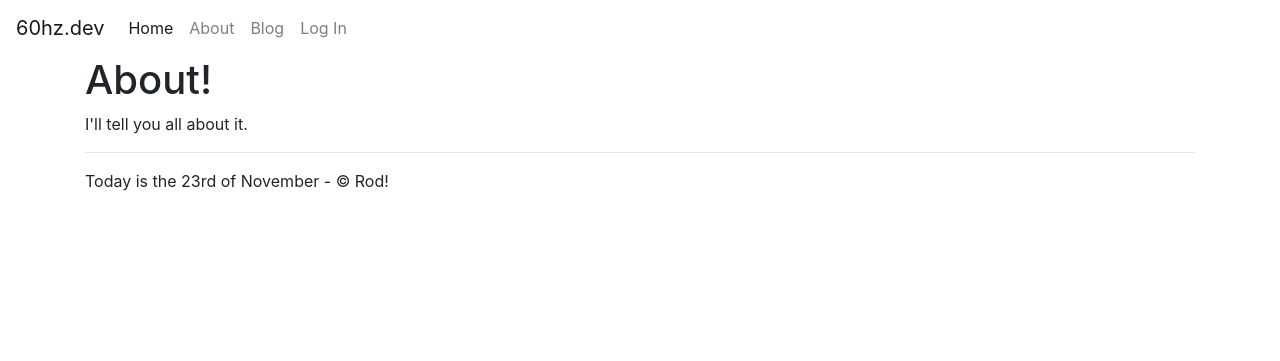
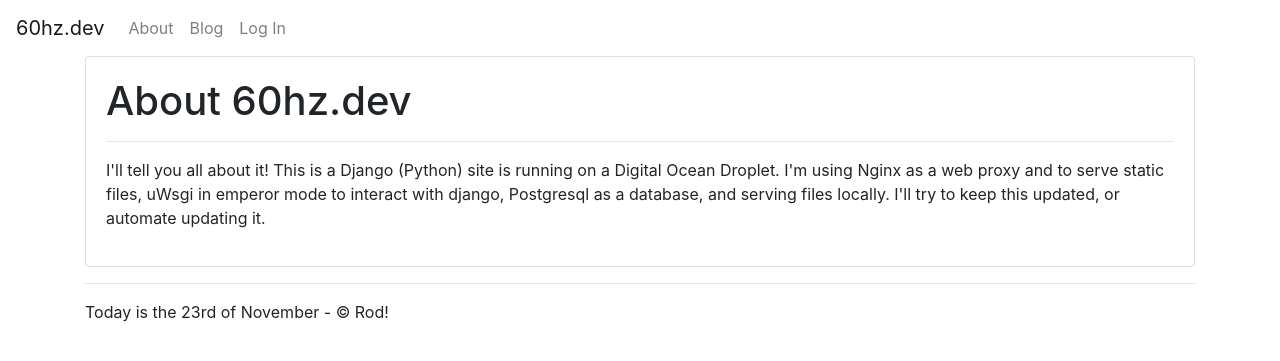
Before and after one commit to sixtycycles/FabricRoom, a Django app: page /about/ in a window 1280 px wide. Shown: the top 361 px of the page. Run offline with Django 3.2, Linux system fonts and the light colour scheme; some libraries are stand-ins or nearby versions.

Commit message:
about page.

```diff
--- a/main/templates/main/about.html
+++ b/main/templates/main/about.html
@@ -1,7 +1,24 @@
 {% extends 'base.html' %}
 
 {% block content %}
-<h1>About!</h1>
-<!-- contents go here! -->
-<p> I'll tell you all about it. </p>
+<div class="row">
+
+    <div class="col-lg">
+        <div class="card">
+
+            <div class="card-body">
+                <div class="card-title">
+                    <h1>About 60hz.dev</h1>
+                    <hr>
+                </div>
+                <p> I'll tell you all about it! This is a Django (Python) site
+                    is running on a Digital Ocean Droplet. I'm using Nginx as a web proxy
+                    and to serve static files, uWsgi in emperor mode to interact with django,
+                    Postgresql as a database, and serving files locally.
+                    I'll try to keep this updated, or automate updating it. </p>
+            </div>
+        </div>
+    </div>
+</div>
+
 {% endblock content %}
--- a/main/templates/main/home.html
+++ b/main/templates/main/home.html
@@ -6,7 +6,7 @@
   <p class="lead">This is a website on the internet.   </p>
   <hr class="my-4">
   <p>thanks for visiting! </p>
-  <a class="btn btn-primary btn-lg" href="{% url 'about' %}" role="button">Learn About It</a>
+  <a class="btn btn-primary btn-lg" href="https://github.com/sixtycycles/FabricRoom" role="button">See this site on Github</a>
 </div>
 <div class="row">
 
--- a/templates/base.html
+++ b/templates/base.html
@@ -20,7 +20,7 @@
 <body>
   <header>
     <nav class="navbar navbar-expand-lg navbar-light">
-      <a class="navbar-brand" href="#">60hz.dev</a>
+      <a class="navbar-brand" href="{% url 'home' %}">60hz.dev</a>
       <button class="navbar-toggler" type="button" data-toggle="collapse" data-target="#navbarSupportedContent"
         aria-controls="navbarSupportedContent" aria-expanded="false" aria-label="Toggle navigation">
         <span class="navbar-toggler-icon"></span>
@@ -28,9 +28,6 @@
 
       <div class="collapse navbar-collapse" id="navbarSupportedContent">
         <ul class="navbar-nav mr-auto">
-          <li class="nav-item active">
-            <a class="nav-link" href="{% url 'home' %}">Home </a>
-          </li>
           <li class="nav-item">
             <a class="nav-link" href="{% url 'about' %}">About</a>
           </li>
```
